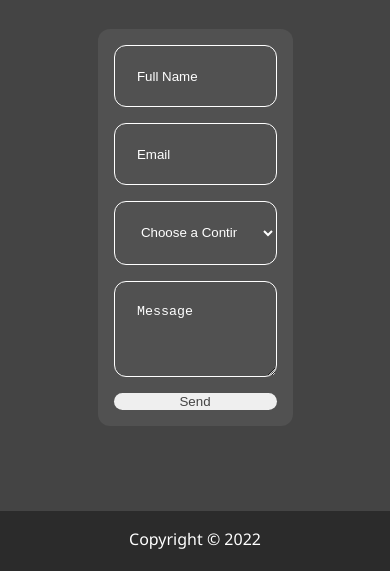
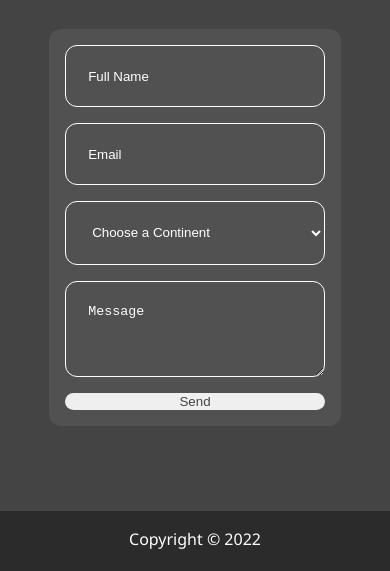
Before and after one commit to RadhiyaJabed/Portfolio-Website, a website: page docs/contact.html in a window 390 px wide. Shown: the part 273-844 px from the top of the page. Drawn offline with Linux system fonts and the light colour scheme.

Commit message:
solved the text being not as visible. Fixed responsiveness for mobile devices though could be improved.

```diff
--- a/scss/_mobile.scss
+++ b/scss/_mobile.scss
@@ -82,6 +82,6 @@
   }
 
   form {
-      width: 50vw;
+      width: 75vw;
   }
 }
--- a/scss/main.scss
+++ b/scss/main.scss
@@ -168,6 +168,7 @@ form {
     padding: 1rem;
     flex-direction: column;
     width: 24rem;
+    //width: 75vw;
     gap: 1rem;
     border-radius: 12px;
 }
@@ -179,14 +180,11 @@ textarea {
     background: transparent;
     border: 1px solid white;
     border-radius: 12px;
+    color: white;
 }
 
 textarea {
     height: 6rem;
-}
-
-select {
-    color: white;
 }
 
 button {
@@ -214,7 +212,6 @@ button {
   ::-ms-input-placeholder { /* Microsoft Edge */
     color: white;
   }
-
 
 
 // Button Styles
```
Also changed, not shown: docs/css/main.css.
